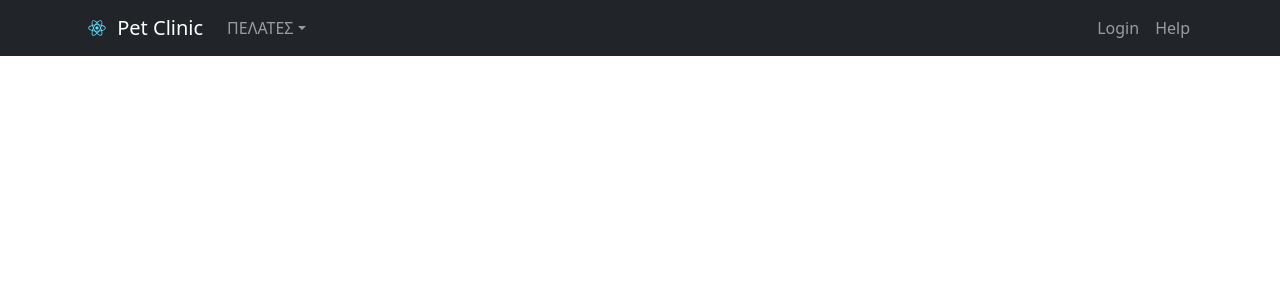
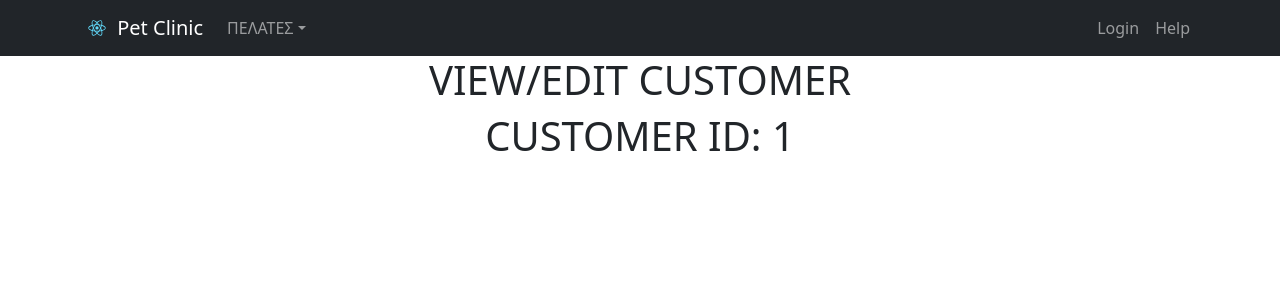
Before and after one commit to gmentzik/petclinic_frontend, a React (Create React App) app: page /customers/form/1 in a window 1280 px wide. Shown: the top 300 px of the page. Built offline with nearby package versions, Linux system fonts and the light colour scheme.

Commit message:
React router with passing parameter example implemented

```diff
--- a/src/App.tsx
+++ b/src/App.tsx
@@ -1,9 +1,8 @@
 import React from 'react';
 // import './App.css';
-import 'bootstrap/dist/css/bootstrap.min.css';
 import { Container } from 'react-bootstrap';
 import { CustomerList, CustomerForm } from './page/customer';
-import Header from './page/Header';
+import Header from './page/common/Header';
 import HomePage from './page/home/HomePage';
 import { Route, Routes } from 'react-router-dom';
 
@@ -18,7 +17,17 @@ function App() {
           <Routes>
             <Route path="/" element={<HomePage />} />
             <Route path="customers" element={<CustomerList />} />
-              <Route path="customers/form" element={<CustomerForm />} />
+            <Route path="customers/form" element={<CustomerForm />} >
+              <Route path=":customerId" element={<CustomerForm />} />
+            </Route>
+            <Route
+              path="*"
+              element={
+                <main style={{ padding: "1rem" }}>
+                  <p>There's nothing here!</p>
+                </main>
+              }
+            />
           </Routes>
         </Container>
       </body>
--- a/src/components/PageIndex.tsx
+++ b/src/components/PageIndex.tsx
@@ -6,24 +6,24 @@ import { Pagination } from "react-bootstrap";
 interface Props {
   active: number;
   total: number;
-  goToPage: (page:number) => void;
+  goToPage: (page: number) => void;
 }
 
 const PageIndex = (props: Props) => {
 
   const items = [];
   const displayNumbers = 5;
-  const startIndex = props.active > 3 ? props.active - 2: 1;
+  const startIndex = props.active > 3 ? props.active - 2 : 1;
   const endIndex = (startIndex + displayNumbers - 1 < props.total) ? startIndex + displayNumbers - 1 : props.total - 1;
   for (let number = startIndex; number <= endIndex; number++) {
     items.push(
-      <Pagination.Item onClick={ () => props.goToPage(number) } key={number} active={number === props.active}>
+      <Pagination.Item onClick={() => props.goToPage(number)} key={number} active={number === props.active}>
         {number}
       </Pagination.Item>,
     );
   }
-  (endIndex < props.total - 1) && items.push(<Pagination.Ellipsis disabled />);
-  items.push(<Pagination.Item  onClick={ () => props.goToPage(props.total) } key={props.total} active={props.total === props.active}>{props.total}</Pagination.Item>);
+  (endIndex < props.total - 1) && items.push(<Pagination.Ellipsis key={'pagination_more_end'} disabled />);
+  items.push(<Pagination.Item onClick={() => props.goToPage(props.total)} key={props.total} active={props.total === props.active}>{props.total}</Pagination.Item>);
 
   const previousPage = props.active > 1 ? props.active - 1 : 1;
   const nextPage = props.active < props.total ? props.active + 1 : props.total;
@@ -31,12 +31,12 @@ const PageIndex = (props: Props) => {
   return (
     <div className="d-flex justify-content-center">
       <Pagination size="sm">
-        <Pagination.First onClick={() => props.goToPage(1) } disabled={ ( props.active > 1) ? false : true }>First Page</Pagination.First>
-        <Pagination.Prev onClick={() => props.goToPage(previousPage) } disabled={ ( props.active > 1) ? false : true }>Previous</Pagination.Prev>
-        { (startIndex > 1) && <Pagination.Ellipsis disabled /> }
+        <Pagination.First onClick={() => props.goToPage(1)} key={'pagination_first'} disabled={(props.active > 1) ? false : true}>First Page</Pagination.First>
+        <Pagination.Prev onClick={() => props.goToPage(previousPage)} key={'pagination_prev'} disabled={(props.active > 1) ? false : true}>Previous</Pagination.Prev>
+        {(startIndex > 1) && <Pagination.Ellipsis key={'pagination_more_front'} disabled />}
         {items}
-        <Pagination.Next onClick={() => props.goToPage(nextPage) } disabled={ ( props.active < props.total ) ? false : true }>Next</Pagination.Next>
-        <Pagination.Last onClick={() => props.goToPage(props.total) } disabled={ ( props.active < props.total ) ? false : true }>Last Page</Pagination.Last>
+        <Pagination.Next onClick={() => props.goToPage(nextPage)}  key={'pagination_next'} disabled={(props.active < props.total) ? false : true}>Next</Pagination.Next>
+        <Pagination.Last onClick={() => props.goToPage(props.total)}  key={'pagination_last'} disabled={(props.active < props.total) ? false : true}>Last Page</Pagination.Last>
       </Pagination>
     </div>
   );
--- a/src/index.tsx
+++ b/src/index.tsx
@@ -1,6 +1,7 @@
 import React from 'react';
 import ReactDOM from 'react-dom';
-import './index.css';
+import 'bootstrap/dist/css/bootstrap.min.css';
+// import './index.css';
 import App from './App';
 import reportWebVitals from './reportWebVitals';
 import { BrowserRouter as Router } from 'react-router-dom';
--- a/src/page/Header.tsx
+++ b/src/page/common/Header.tsx
@@ -1,7 +1,7 @@
 import React from "react";
 import { Container, Nav, Navbar, NavDropdown, } from 'react-bootstrap';
 import { Link } from "react-router-dom";
-import logo from '../images/logo.svg';
+import logo from '../../images/logo.svg';
 
 // Magic of interconnecting React-Router 5 Link and React-Bootstrap comes from this link:
 // https://stackoverflow.com/questions/54843302/reactjs-bootstrap-navbar-and-routing-not-working-together
@@ -27,6 +27,7 @@ const Header = () => {
                             <NavDropdown title="ΠΕΛΑΤΕΣ" id="collasible-nav-dropdown">
                                 <NavDropdown.Item as={Link} to="customers"> ΛΙΣΤΑ ΠΕΛΑΤΩΝ </NavDropdown.Item>
                                 <NavDropdown.Item as={Link} to="customers/form">ΝΕΟΣ ΠΕΛΑΤΗΣ</NavDropdown.Item>
+                                <NavDropdown.Item as={Link} to="customers/form/24">ΠΡΟΒΟΛΗ ΠΕΛΑΤΗ</NavDropdown.Item>
                             </NavDropdown>
                         </Nav>
                         <Nav>
--- a/src/page/customer/CustomerForm.tsx
+++ b/src/page/customer/CustomerForm.tsx
@@ -1,17 +1,23 @@
 import React from "react"
 import { Row } from "react-bootstrap"
+import { useParams } from "react-router-dom";
 
 const CustomerForm = () => {
+
+    const { customerId } = useParams();
+
+    console.log(customerId);
+
     return (
     <>
     <Row>
         <div className="d-flex justify-content-center">
-            <h1>CREATE/EDIT CUSTOMER</h1>
+          {!customerId ? <h1>CREATE NEW CUSTOMER</h1> : <h1>VIEW/EDIT CUSTOMER</h1>}
         </div>
     </Row>
     <Row>
         <div className="d-flex justify-content-center">
-            <h4>CREATE/EDIT CUSTOMER</h4>
+        {!customerId ? <h1>NEW CUSTOMER</h1> : <h1>CUSTOMER ID: {customerId} </h1>}
         </div>
     </Row>
     </>
```
Also changed, not shown: 1 other file (tests, documents, lock files or other folders). Lines whose indentation alone changed are shown as unchanged.
